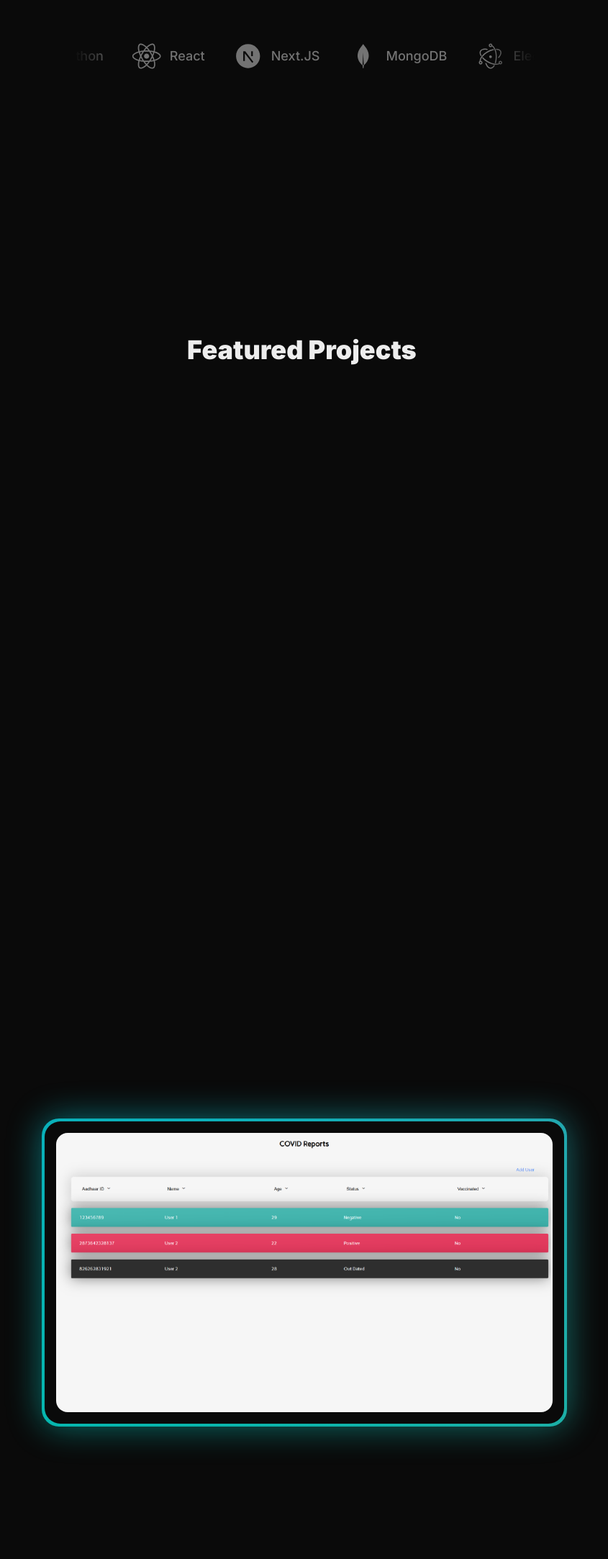
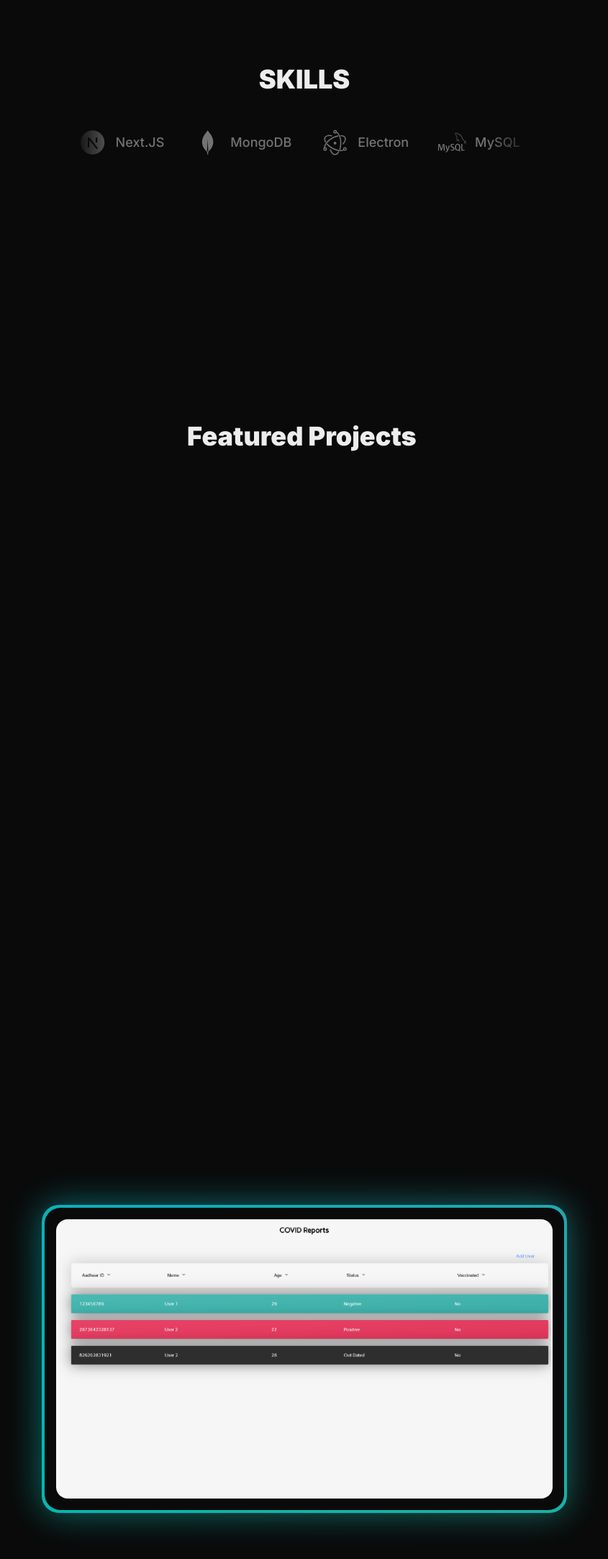
Before and after one commit to Syed-Ashiq-AP/protfolio, a Next.js app: page / in a window 1280 px wide. Shown: the part 1614-3780 px from the top of the page at 72% size, without its empty margins (217-1062 px from the left). Built offline with nearby package versions, Linux system fonts and the light colour scheme.

Commit message:
project stack

```diff
--- a/app/page.tsx
+++ b/app/page.tsx
@@ -17,12 +17,8 @@ import Link from "next/link";
 import { springConfig } from "@/lib/configs";
 
 import Skill from "@/components/skill";
-import { RiJavascriptFill, RiNextjsFill } from "react-icons/ri";
-import { FaPython, FaReact } from "react-icons/fa";
 import Marquee from "@/components/marquee";
-import { BiLogoMongodb, BiLogoTypescript } from "react-icons/bi";
-import { IoLogoElectron } from "react-icons/io5";
-import { SiMysql } from "react-icons/si";
+import skills from "@/components/skills";
 
 const aboutWord = [
     {
@@ -470,22 +466,21 @@ export default function Home() {
                     />
                 </motion.div>
             </div>
-            <Marquee>
-                <Skill
-                    icon={<RiJavascriptFill size={40} />}
-                    name={"JavaScript"}
-                />
-                <Skill
-                    icon={<BiLogoTypescript size={40} />}
-                    name={"TypeScript"}
-                />
-                <Skill icon={<FaPython size={40} />} name={"Python"} />
-                <Skill icon={<FaReact size={40} />} name={"React"} />
-                <Skill icon={<RiNextjsFill size={40} />} name={"Next.JS"} />
-                <Skill icon={<BiLogoMongodb size={40} />} name={"MongoDB"} />
-                <Skill icon={<IoLogoElectron size={40} />} name={"Electron"} />
-                <Skill icon={<SiMysql size={40} />} name={"My SQL"} />
-            </Marquee>
+            {/* SKILLS */}
+            <div>
+                <h2 className="flex text-2xl lg:text-4xl font-black justify-center py-5 lg:py-10">
+                    SKILLS
+                </h2>
+                <Marquee>
+                    {Object.entries(skills).map(([skill, icon], i) => (
+                        <Skill
+                            name={skill}
+                            icon={React.createElement(icon)}
+                            key={i}
+                        />
+                    ))}
+                </Marquee>
+            </div>
             {/* PROJECTS */}
             <div
                 ref={projectRef}
@@ -511,6 +506,9 @@ export default function Home() {
                             description:
                                 "A Python Web emulated app, inspired by the Al Hosn app, can function as a COVID-19 health status tracker. Users can check their test results, vaccination records, and receive notifications about potential exposure.",
                             github: "https://github.com/Syed-Ashiq-AP/Al-Hosn",
+                            frontEnd: ["HTML", "CSS", "JavaScript"],
+                            backEnd: ["Python"],
+                            database: ["MySQL"],
                         }}
                         spring={{
                             translateY: [
@@ -534,6 +532,7 @@ export default function Home() {
                             live: "https://table-html-lake.vercel.app/",
                             description:
                                 "A Table Generator that allows users to create tables with custom rows and columns. Users can add, remove, and edit rows and columns, as well as export the table as an image or HTML code.",
+                            frontEnd: ["Next.JS", "Tailwind CSS", "JavaScript"],
                         }}
                         spring={{
                             translateY: [
@@ -559,6 +558,9 @@ export default function Home() {
                             live: "https://web-engine-wheat.vercel.app/",
                             description:
                                 "Easily build Websites from scratch with full customization including Styles, Animations, JS, etc. with a simple drag and drop interface.Users can also export the code and host it on their own servers.",
+                            frontEnd: ["Next.JS", "Tailwind CSS", "TypeScript"],
+                            backEnd: ["Rest API"],
+                            database: ["MongoDB"],
                         }}
                         spring={{
                             translateY: [
--- a/components/marquee.tsx
+++ b/components/marquee.tsx
@@ -1,8 +1,21 @@
+import { cn } from "@/lib/utils";
 import React, { ReactNode } from "react";
+import { ClassNameValue } from "tailwind-merge";
 
-const Marquee = ({ children }: { children: ReactNode }) => {
+const Marquee = ({
+    children,
+    className,
+}: {
+    children: ReactNode;
+    className?: ClassNameValue;
+}) => {
     return (
-        <div className="mx-10 lg:mx-80 my-20 md:my-0 overflow-hidden mask-[linear-gradient(to_right,transparent_0%,rgb(0,0,0)_10%,rgb(0,0,0)_90%,transparent_100%)] flex gap-10">
+        <div
+            className={cn(
+                "mx-10 lg:mx-80 my-20 md:my-0 overflow-hidden mask-[linear-gradient(to_right,transparent_0%,rgb(0,0,0)_10%,rgb(0,0,0)_90%,transparent_100%)] flex gap-10",
+                className
+            )}
+        >
             {Array.from({ length: 2 }).map((_, i) => (
                 <div
                     key={i}
--- a/components/project-item.tsx
+++ b/components/project-item.tsx
@@ -12,6 +12,12 @@ import { springConfig } from "@/lib/configs";
 import { ClassNameValue } from "tailwind-merge";
 import { useMediaQuery } from "usehooks-ts";
 import Link from "next/link";
+import skills from "./skills";
+import Skill from "./skill";
+import { datalist } from "framer-motion/client";
+import Marquee from "./marquee";
+
+type skillKeys = keyof typeof skills;
 
 const ProjectItem = ({
     style,
@@ -29,6 +35,9 @@ const ProjectItem = ({
         description: string;
         github?: string;
         live?: string;
+        frontEnd?: skillKeys[];
+        backEnd?: skillKeys[];
+        database?: skillKeys[];
     };
     scrollY: MotionValue<number>;
     spring: {
@@ -84,7 +93,7 @@ const ProjectItem = ({
             animate(
                 "div.mobile_animate",
                 {
-                    height: "500px",
+                    height: "600px",
                 },
                 {
                     duration: 0.3,
@@ -133,6 +142,31 @@ const ProjectItem = ({
         if (isMobileOpen) handleClose();
         else handleOpen();
     };
+
+    const frontEnd = data.frontEnd?.map((n, i) => (
+        <Skill
+            name={n}
+            icon={React.createElement(skills[n], { size: 20 })}
+            key={i}
+            className=" text-md border rounded-lg p-2"
+        />
+    ));
+    const backEnd = data.backEnd?.map((n, i) => (
+        <Skill
+            name={n}
+            icon={React.createElement(skills[n], { size: 20 })}
+            key={i}
+            className=" text-md border rounded-lg p-2"
+        />
+    ));
+    const database = data.database?.map((n, i) => (
+        <Skill
+            name={n}
+            icon={React.createElement(skills[n], { size: 20 })}
+            key={i}
+            className=" text-md border rounded-lg p-2"
+        />
+    ));
 
     return (
         <motion.div
@@ -196,7 +230,7 @@ const ProjectItem = ({
                         alt={data.imageAlt}
                         className="z-100 rounded-2xl w-full h-[250px] md:h-full object-cover overflow-hidden"
                     />
-                    <motion.div className="md:absolute md:left-[46%] -z-10 overflow-hidden  flex flex-col  gap-2 md:top-0 md:bottom-0 m-4 h-[250px] md:h-full">
+                    <motion.div className="md:absolute md:left-[46%] -z-10 overflow-hidden  flex flex-col  gap-2 md:top-0 md:bottom-0 m-4 h-[300px] md:h-full md:w-[50%]">
                         <h1 className=" text-4xl font-bold tracking-wider">
                             {data.title}
                         </h1>
@@ -217,6 +251,43 @@ const ProjectItem = ({
                                 </button>
                             )}
                         </div>
+                        <div className="flex flex-col gap-4 p-4 overflow-hidden">
+                            <Marquee className={"m-0 lg:m-0"}>
+                                {frontEnd}
+                                {backEnd}
+                                {database}
+                            </Marquee>
+                            {/* {data.frontEnd && (
+                                <div className="flex flex-col gap-2">
+                                    <span className="text-sm font-bold">
+                                        Frontend:
+                                    </span>
+                                    <div className="flex flex-col md:flex-row gap-4">
+                                        {frontEnd}
+                                    </div>
+                                </div>
+                            )}
+                            {data.backEnd && (
+                                <div className="flex flex-col gap-2">
+                                    <span className="text-sm font-bold">
+                                        Backend:
+                                    </span>
+                                    <div className="flex flex-col md:flex-row gap-4">
+                                        {backEnd}
+                                    </div>
+                                </div>
+                            )}
+                            {data.database && (
+                                <div className="flex flex-col gap-2">
+                                    <span className="text-sm font-bold">
+                                        Database:
+                                    </span>
+                                    <div className="flex flex-col md:flex-row gap-4">
+                                        {database}
+                                    </div>
+                                </div>
+                            )} */}
+                        </div>
                     </motion.div>
                 </motion.div>
             </motion.div>
--- a/components/skill.tsx
+++ b/components/skill.tsx
@@ -1,7 +1,22 @@
+import { cn } from "@/lib/utils";
 import React, { ReactNode } from "react";
-const Skill = ({ icon, name }: { icon: ReactNode; name: string }) => {
+import { ClassNameValue } from "tailwind-merge";
+const Skill = ({
+    icon,
+    name,
+    className,
+}: {
+    icon: ReactNode;
+    name: string;
+    className?: ClassNameValue;
+}) => {
     return (
-        <div className="flex gap-3 items-center text-lg text-neutral-500 font-medium hover:text-white cursor-pointer transition-colors">
+        <div
+            className={cn(
+                "flex gap-3 items-center text-lg text-neutral-500 font-medium hover:text-white cursor-pointer transition-colors",
+                className
+            )}
+        >
             {icon}
             <span>{name}</span>
         </div>
--- /dev/null
+++ b/components/skills.tsx
@@ -0,0 +1,39 @@
+import React from "react";
+import {
+    RiJavascriptFill,
+    RiNextjsFill,
+    RiTailwindCssFill,
+} from "react-icons/ri";
+import { FaHtml5, FaPython, FaReact } from "react-icons/fa";
+import { BiLogoMongodb, BiLogoTypescript } from "react-icons/bi";
+import { IoLogoElectron } from "react-icons/io5";
+import { SiMysql } from "react-icons/si";
+import { MdCss } from "react-icons/md";
+import { TbApi } from "react-icons/tb";
+
+const skills = {
+    JavaScript: ({ size = 40 }: { size: number }) => (
+        <RiJavascriptFill size={size} />
+    ),
+    TypeScript: ({ size = 40 }: { size: number }) => (
+        <BiLogoTypescript size={size} />
+    ),
+    Python: ({ size = 40 }: { size: number }) => <FaPython size={size} />,
+    React: ({ size = 40 }: { size: number }) => <FaReact size={size} />,
+    "Next.JS": ({ size = 40 }: { size: number }) => (
+        <RiNextjsFill size={size} />
+    ),
+    MongoDB: ({ size = 40 }: { size: number }) => <BiLogoMongodb size={size} />,
+    Electron: ({ size = 40 }: { size: number }) => (
+        <IoLogoElectron size={size} />
+    ),
+    MySQL: ({ size = 40 }: { size: number }) => <SiMysql size={size} />,
+    HTML: ({ size = 40 }: { size: number }) => <FaHtml5 size={size} />,
+    CSS: ({ size = 40 }: { size: number }) => <MdCss size={size} />,
+    "Tailwind CSS": ({ size = 40 }: { size: number }) => (
+        <RiTailwindCssFill size={size} />
+    ),
+    "Rest API": ({ size = 40 }: { size: number }) => <TbApi size={size} />,
+};
+
+export default skills;
```
